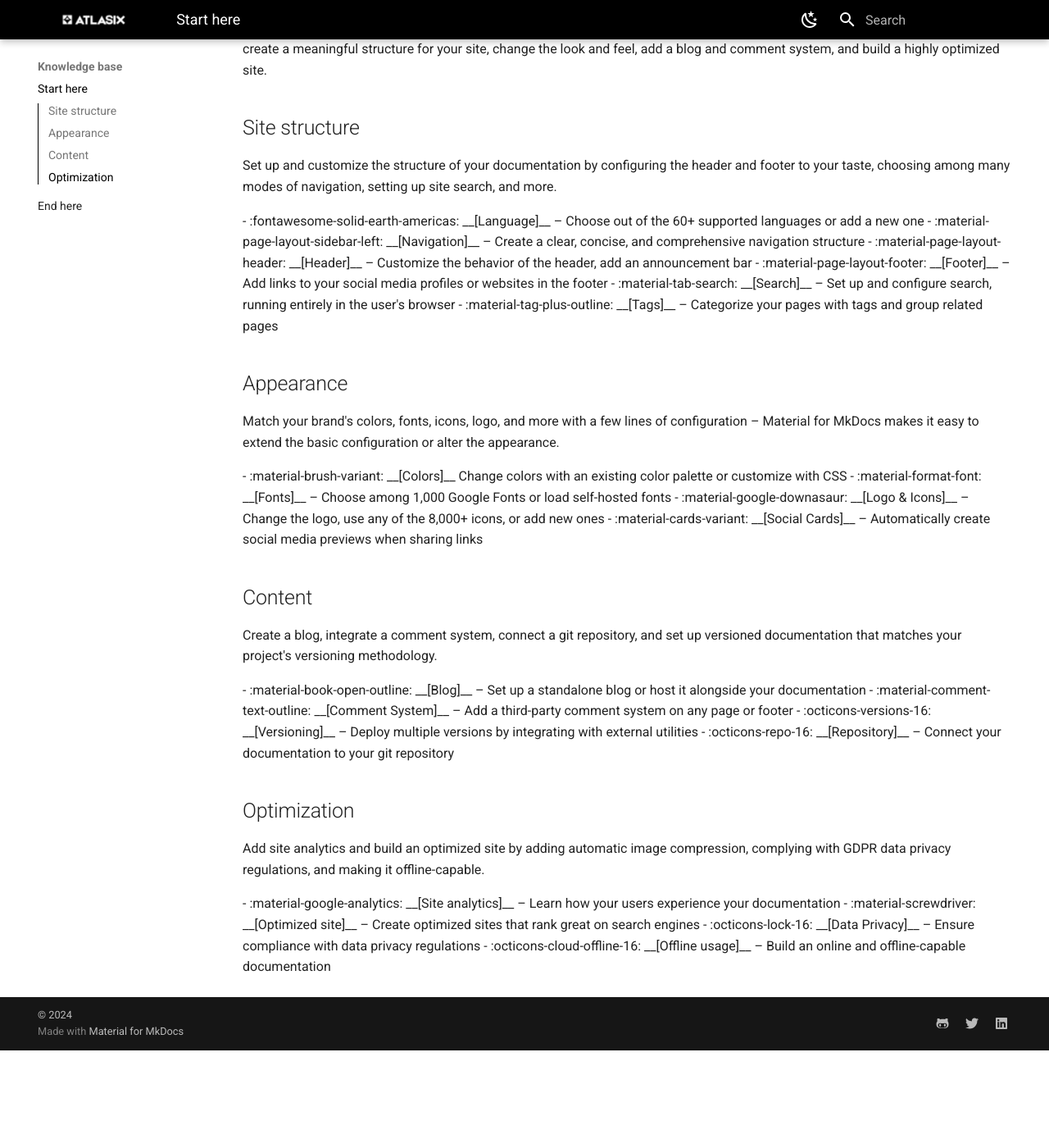
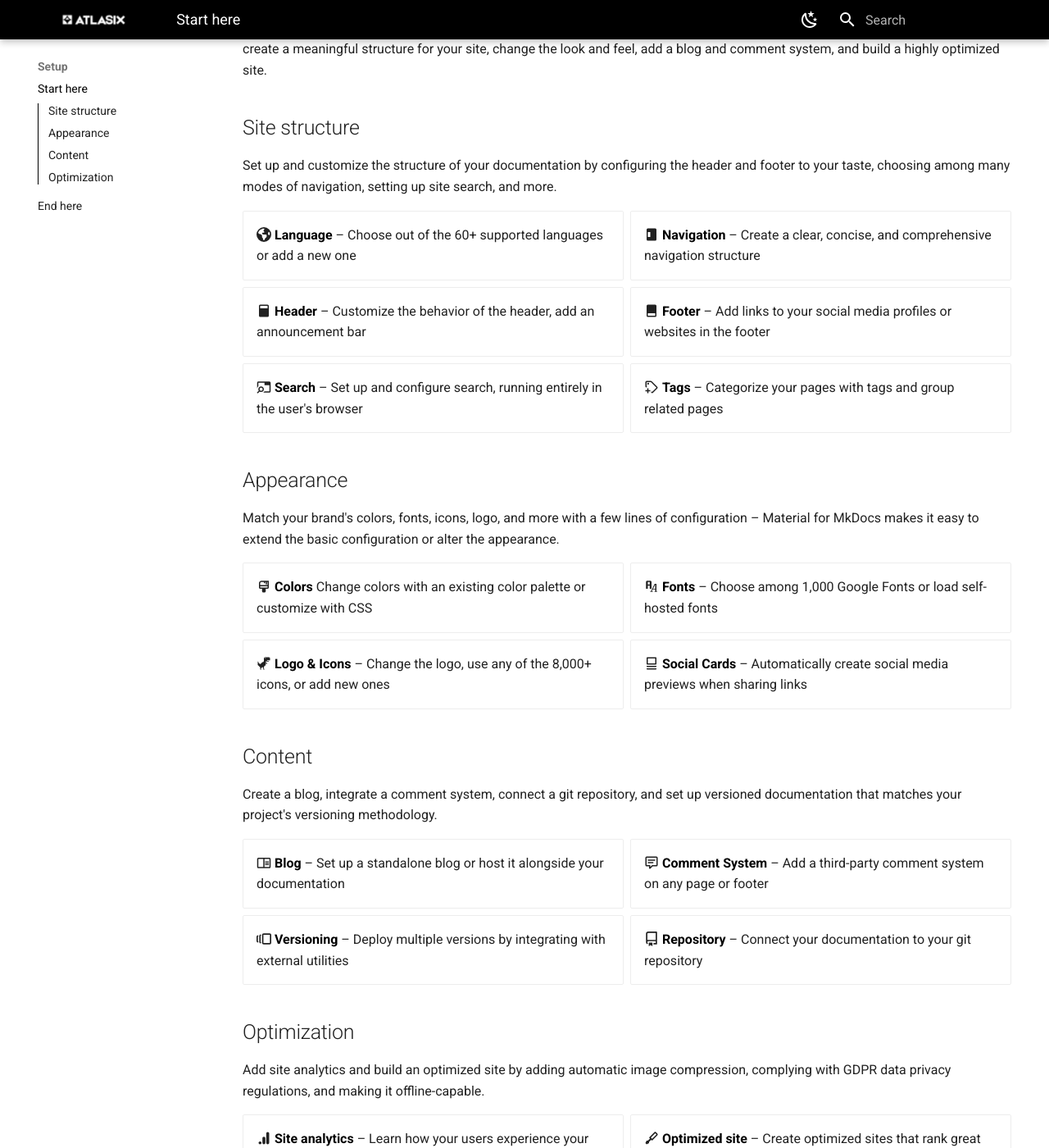
Before and after one commit to Slavik89/Atlasix-mkdocs-site, an MkDocs documentation site: the page built from docs/pages/setup/setup.md, in a window 1280 px wide and 1400 px high, scrolled down 206 px. Shown: the whole window at 82% size. Built offline with MkDocs 1.6.1 and Material for MkDocs 9.7.7, drawn with Linux system fonts in a browser that asks for light colours; before the commit the page ends 1487 px from its top, so only the background shows below that; some of the changed lines change nothing that is shown; some of the changed text lies outside the part shown.

Commit message:
Path for setup.md was changed

```diff
--- a/docs/page2.md
+++ b/docs/pages/setup/setup.md
@@ -22,12 +22,12 @@
 
 </div>
 
-  [Language]: changing-the-language.md
-  [Navigation]: setting-up-navigation.md
-  [Header]: setting-up-the-header.md
-  [Footer]: setting-up-the-footer.md
-  [Search]: setting-up-site-search.md
-  [Tags]: setting-up-tags.md
+  [Language]: https://slavik89.github.io/Atlasix-mkdocs-site/
+  [Navigation]: https://slavik89.github.io/Atlasix-mkdocs-site/
+  [Header]: https://slavik89.github.io/Atlasix-mkdocs-site/
+  [Footer]: https://slavik89.github.io/Atlasix-mkdocs-site/
+  [Search]: https://slavik89.github.io/Atlasix-mkdocs-site/
+  [Tags]: https://slavik89.github.io/Atlasix-mkdocs-site/
 
 
 ## Appearance
@@ -45,10 +45,10 @@
 
 </div>
 
-  [Colors]: changing-the-colors.md
-  [Fonts]: changing-the-fonts.md
-  [Logo & Icons]: changing-the-logo-and-icons.md
-  [Social Cards]: setting-up-social-cards.md
+  [Colors]: https://slavik89.github.io/Atlasix-mkdocs-site/
+  [Fonts]: https://slavik89.github.io/Atlasix-mkdocs-site/
+  [Logo & Icons]: https://slavik89.github.io/Atlasix-mkdocs-site/
+  [Social Cards]: https://slavik89.github.io/Atlasix-mkdocs-site/
 
 ## Content
 
@@ -64,10 +64,10 @@
 
 </div>
 
-  [Blog]: setting-up-a-blog.md
-  [Comment System]: adding-a-comment-system.md
-  [Versioning]: setting-up-versioning.md
-  [Repository]: adding-a-git-repository.md
+  [Blog]: https://slavik89.github.io/Atlasix-mkdocs-site/
+  [Comment System]: https://slavik89.github.io/Atlasix-mkdocs-site/
+  [Versioning]: https://slavik89.github.io/Atlasix-mkdocs-site/
+  [Repository]: https://slavik89.github.io/Atlasix-mkdocs-site/
 
 ## Optimization
 
@@ -84,7 +84,7 @@
 
 </div>
 
-  [Site analytics]: setting-up-site-analytics.md
-  [Optimized site]: building-an-optimized-site.md
-  [Data Privacy]: ensuring-data-privacy.md
-  [Offline usage]: building-for-offline-usage.md
+  [Site analytics]: https://slavik89.github.io/Atlasix-mkdocs-site/
+  [Optimized site]: https://slavik89.github.io/Atlasix-mkdocs-site/
+  [Data Privacy]: https://slavik89.github.io/Atlasix-mkdocs-site/
+  [Offline usage]: https://slavik89.github.io/Atlasix-mkdocs-site/
--- a/mkdocs.yml
+++ b/mkdocs.yml
@@ -7,6 +7,7 @@
 theme:
   name: material
   logo: assets/images/atlasix_logo.jpg
+  custom_dir: overrides
 
   icon:
     admonition:
@@ -49,8 +50,8 @@
 
 nav:
   - Home: index.md
-  - Knowledge base:
-    - 'Start here': page2.md
+  - Setup:
+    - 'Start here': pages/setup/setup.md
     - 'End here': page3.md
   - Markdown Extentions:
       - 'Admonitions': pages/markdown_extentions/admonitions.md
@@ -58,11 +59,11 @@
 extra:
   social:
     - icon: fontawesome/brands/github-alt
-      link: https://github.com/james-willett
+      link: https://slavik89.github.io/Atlasix-mkdocs-site/
     - icon: fontawesome/brands/twitter
-      link: https://twitter.com/TheJamesWillett
+      link: https://slavik89.github.io/Atlasix-mkdocs-site/
     - icon: fontawesome/brands/linkedin
-      link: https://www.linkedin.com/in/willettjames/
+      link: https://slavik89.github.io/Atlasix-mkdocs-site/
 
 markdown_extensions:
   - pymdownx.highlight:
@@ -77,6 +78,7 @@
   - pymdownx.superfences
   - pymdownx.mark
   - attr_list
+  - md_in_html
   - pymdownx.emoji:
       emoji_index: !!python/name:material.extensions.emoji.twemoji
       emoji_generator: !!python/name:material.extensions.emoji.to_svg
--- /dev/null
+++ b/overrides/main.html
@@ -0,0 +1,5 @@
+{% extends "base.html" %}
+
+{% block htmltitle %}
+  <title>Lorem ipsum dolor sit amet</title>
+{% endblock %}
```
